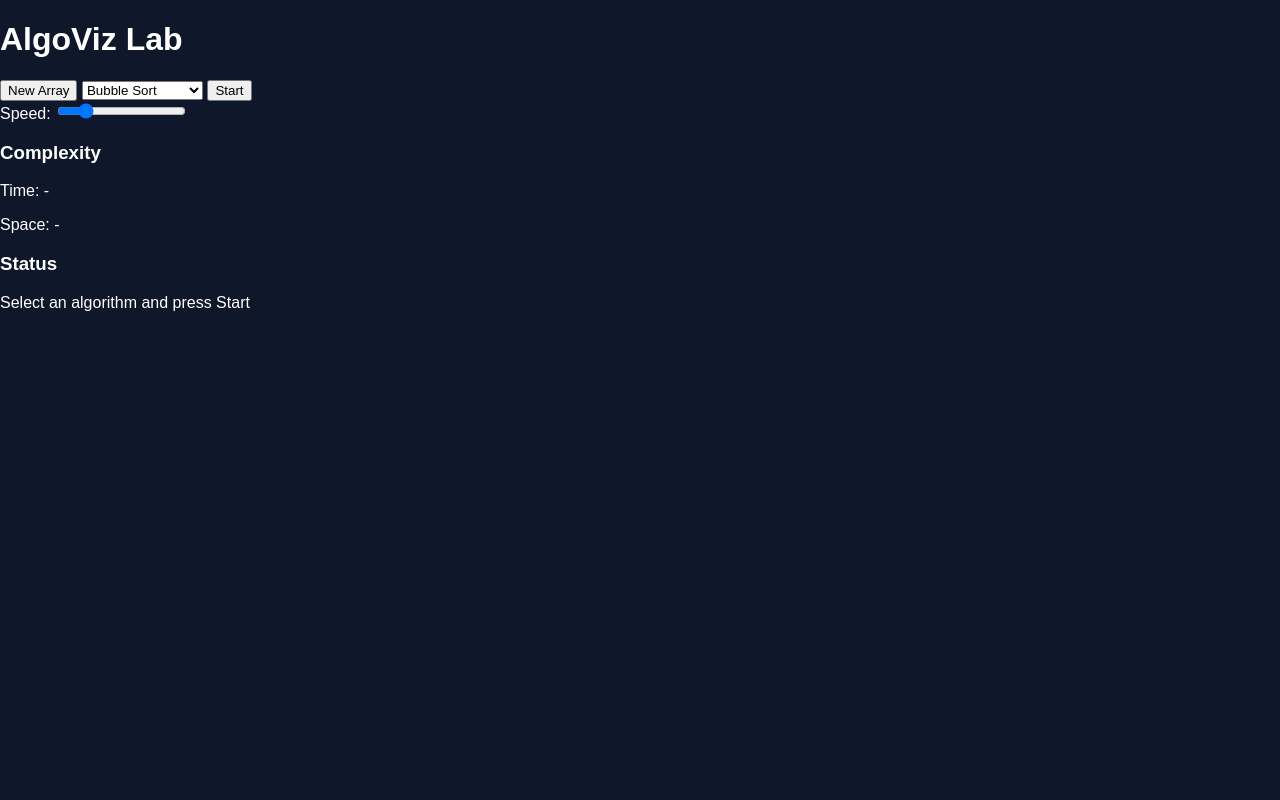
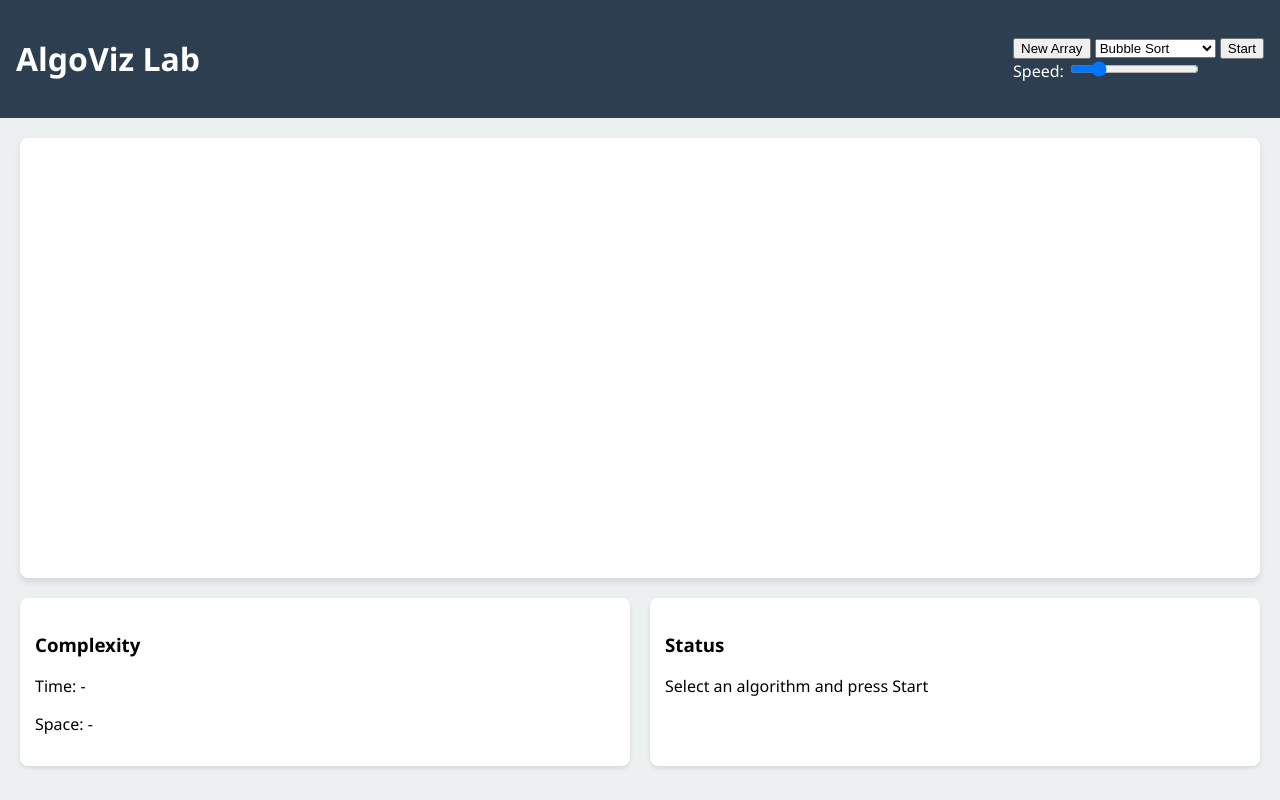
Before and after one commit to u22cs249/MINI, a plain HTML site: page index.html in a window 1280 px wide. Drawn offline with Linux system fonts and the light colour scheme.

Commit message:
Update style.css

```diff
--- a/style.css
+++ b/style.css
@@ -1,38 +1,60 @@
 :root {
-    --bg: #0f172a;
-    --sidebar: #1e293b;
-    --accent: #38bdf8;
-    --success: #4ade80;
-    --danger: #fb7185;
+    --primary: #4a90e2;
+    --secondary: #f39c12;
+    --success: #2ecc71;
+    --danger: #e74c3c;
+    --bg: #2c3e50;
 }
 
-body { margin: 0; background: var(--bg); color: white; font-family: sans-serif; }
-.app-container { display: flex; height: 100vh; }
+body {
+    font-family: 'Segoe UI', sans-serif;
+    background-color: #ecf0f1;
+    margin: 0;
+}
 
-.sidebar { width: 250px; background: var(--sidebar); padding: 20px; border-right: 1px solid #334155; }
-.main-content { flex-grow: 1; display: flex; flex-direction: column; padding: 20px; }
+header {
+    background: var(--bg);
+    color: white;
+    padding: 1rem;
+    display: flex;
+    justify-content: space-between;
+    align-items: center;
+}
 
-.toolbar { display: flex; gap: 15px; align-items: center; margin-bottom: 20px; }
-#visualizer-area {
-    flex-grow: 1;
-    background: #020617;
-    border-radius: 8px;
+.container {
+    height: 400px;
     display: flex;
     align-items: flex-end;
     justify-content: center;
     padding: 20px;
-    position: relative;
+    background: white;
+    margin: 20px;
+    border-radius: 8px;
+    box-shadow: 0 4px 6px rgba(0,0,0,0.1);
 }
 
-.bar { background: var(--accent); margin: 0 2px; transition: height 0.2s; }
-.comparing { background: var(--danger) !important; }
-.sorted { background: var(--success) !important; }
+.bar {
+    width: 30px;
+    margin: 0 2px;
+    background-color: var(--primary);
+    transition: 0.1s all ease;
+    display: flex;
+    justify-content: center;
+    align-items: flex-start;
+    color: white;
+    font-size: 12px;
+}
 
-#step-description {
-    background: #1e293b;
+.info-panel {
+    display: grid;
+    grid-template-columns: 1fr 1fr;
+    gap: 20px;
+    margin: 0 20px;
+}
+
+.complexity, .log {
+    background: white;
     padding: 15px;
     border-radius: 8px;
-    margin-top: 10px;
-    font-style: italic;
-    color: #94a3b8;
+    box-shadow: 0 2px 4px rgba(0,0,0,0.1);
 }
```
